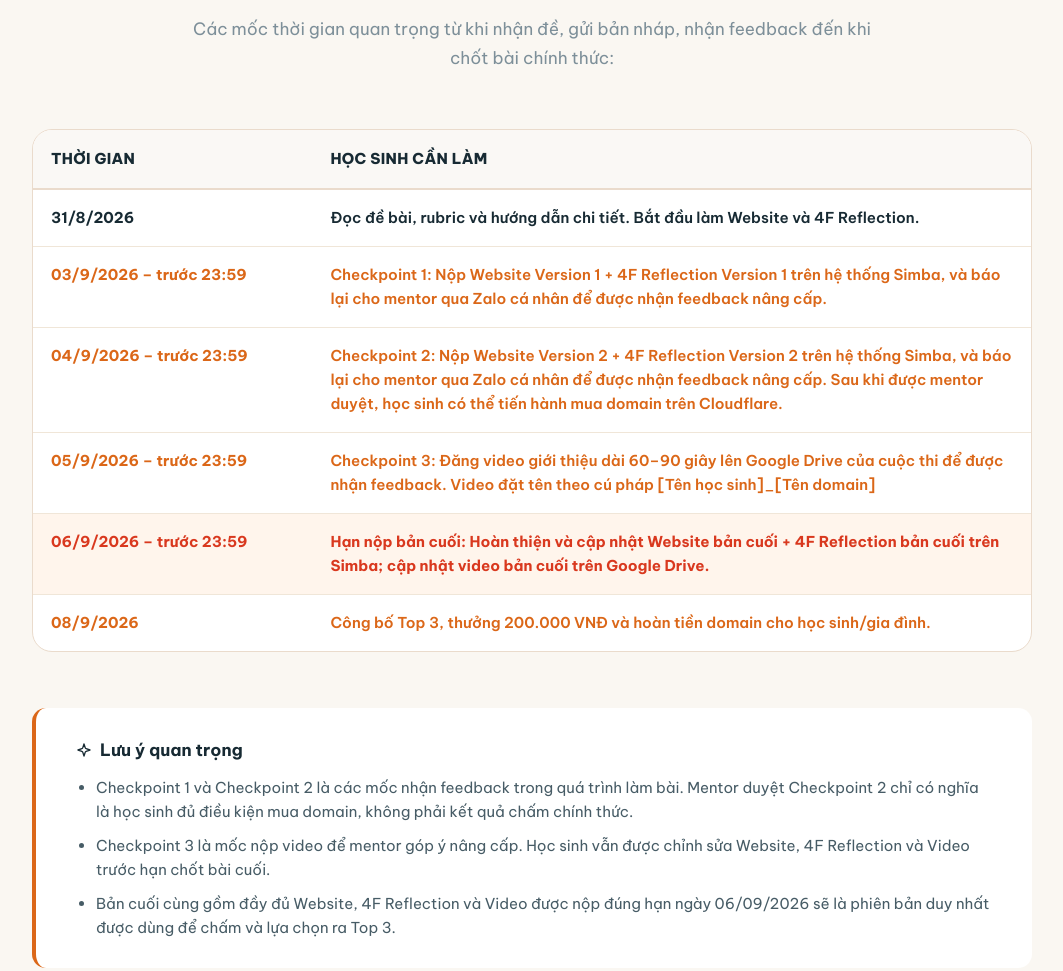
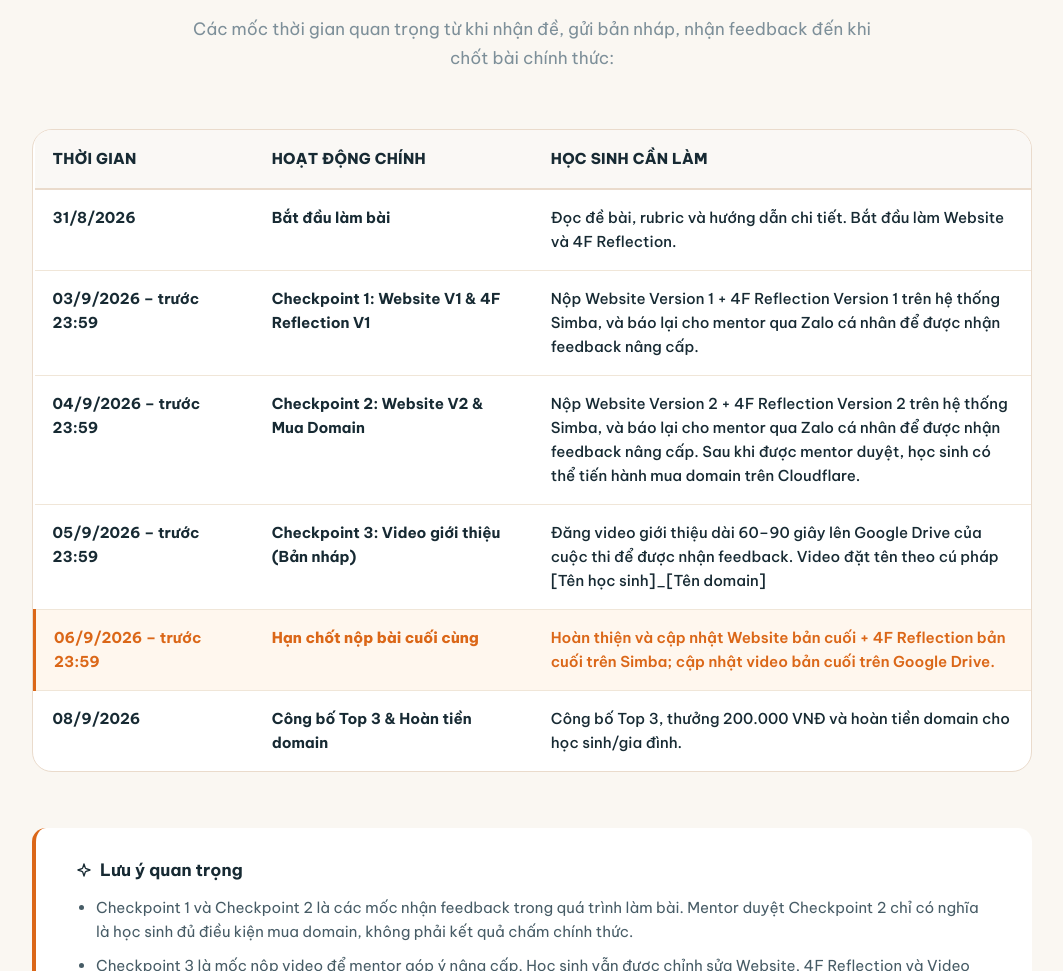
Before and after one commit to hongdang023/Simba-Challenge-, a website built with Vite: page website/index.html in a window 1280 px wide. Shown: the part 4200-5171 px from the top of the page, without its empty margins (108-1171 px from the left). Built offline with nearby package versions, Linux system fonts and the light colour scheme.

Commit message:
Update competition timeline to 3 columns: Thời gian, Hoạt động chính, Học sinh cần làm with dark text and orange deadline row

```diff
--- a/website/src/components/timeline.js
+++ b/website/src/components/timeline.js
@@ -2,7 +2,7 @@ import { t, getLang } from "../i18n.js";
 import { TIMELINE_DATA } from "../timeline-data.js";
 
 /**
- * Timeline component — Lịch trình cuộc thi chi tiết (2 cột: Thời gian | Học sinh cần làm) & Lưu ý quan trọng
+ * Timeline component — Lịch trình cuộc thi (3 cột: Thời gian | Hoạt động chính | Học sinh cần làm) & Lưu ý quan trọng
  */
 export function renderTimeline() {
   const section = document.createElement("section");
@@ -21,26 +21,30 @@ export function renderTimeline() {
         ${t("timeline.subheading")}
       </p>
 
-      <!-- Desktop & Tablet Table View -->
+      <!-- 3-Column Table View -->
       <div class="timeline-table-wrapper">
         <table class="timeline-table">
           <thead>
             <tr>
-              <th style="width: 28%;" data-i18n="timeline.thTime">${t("timeline.thTime")}</th>
-              <th style="width: 72%;" data-i18n="timeline.thStudentAction">${t("timeline.thStudentAction")}</th>
+              <th style="width: 22%;" data-i18n="timeline.thTime">${t("timeline.thTime")}</th>
+              <th style="width: 28%;" data-i18n="timeline.thActivity">${t("timeline.thActivity")}</th>
+              <th style="width: 50%;" data-i18n="timeline.thStudentAction">${t("timeline.thStudentAction")}</th>
             </tr>
           </thead>
           <tbody>
             ${TIMELINE_DATA.map(row => {
               const data = row[currentLang] || row.vi;
-              const rowClass = row.isDeadline ? "timeline-row--deadline" : row.isHighlight ? "timeline-row--highlight" : "";
+              const rowClass = row.isDeadline ? "timeline-row--deadline" : "";
               return `
                 <tr class="${rowClass}">
                   <td class="timeline-cell-time">
                     <strong>${data.time}</strong>
                   </td>
                   <td class="timeline-cell-activity">
-                    <span>${data.activity}</span>
+                    <span class="timeline-activity-text">${data.activity}</span>
+                  </td>
+                  <td class="timeline-cell-action">
+                    <span class="timeline-action-text">${data.action}</span>
                   </td>
                 </tr>
               `;
--- a/website/src/i18n.js
+++ b/website/src/i18n.js
@@ -130,10 +130,8 @@ const translations = {
     'timeline.heading': 'Lịch trình cuộc thi',
     'timeline.subheading': 'Các mốc thời gian quan trọng từ khi nhận đề, gửi bản nháp, nhận feedback đến khi chốt bài chính thức:',
     'timeline.thTime': 'Thời gian',
+    'timeline.thActivity': 'Hoạt động chính',
     'timeline.thStudentAction': 'Học sinh cần làm',
-    'timeline.thActivity': 'Học sinh cần làm',
-    'timeline.thChannel': 'Kênh nộp',
-    'timeline.thPurpose': 'Mục đích và quy định',
     'timeline.noteTitle': 'Lưu ý quan trọng',
     'timeline.note1': 'Checkpoint 1 và Checkpoint 2 là các mốc nhận feedback trong quá trình làm bài. Mentor duyệt Checkpoint 2 chỉ có nghĩa là học sinh đủ điều kiện mua domain, không phải kết quả chấm chính thức.',
     'timeline.note2': 'Checkpoint 3 là mốc nộp video để mentor góp ý nâng cấp. Học sinh vẫn được chỉnh sửa Website, 4F Reflection và Video trước hạn chốt bài cuối.',
@@ -339,10 +337,8 @@ const translations = {
     'timeline.heading': 'Competition Timeline',
     'timeline.subheading': 'Important milestones from project kickoff, draft checkpoints, feedback rounds to final submission:',
     'timeline.thTime': 'Time',
+    'timeline.thActivity': 'Main Activity',
     'timeline.thStudentAction': 'What Students Need To Do',
-    'timeline.thActivity': 'What Students Need To Do',
-    'timeline.thChannel': 'Channel',
-    'timeline.thPurpose': 'Purpose & Guidelines',
     'timeline.noteTitle': 'Important Notes',
     'timeline.note1': 'Checkpoint 1 and Checkpoint 2 are feedback milestones during the project. Mentor approval at Checkpoint 2 only means the student is eligible to purchase the domain, not the final evaluation.',
     'timeline.note2': 'Checkpoint 3 is for mentors to provide feedback and upgrade suggestions for the draft video. Students can still refine their Website, 4F Reflection, and Video before the final deadline.',
--- a/website/src/styles/sections.css
+++ b/website/src/styles/sections.css
@@ -788,41 +788,38 @@
   display: block;
 }
 
-.timeline-cell-activity span {
-  font-weight: 600;
+.timeline-activity-text {
+  font-weight: 700;
   color: var(--color-midnight-blue);
+  font-size: var(--font-size-sm);
+  display: block;
 }
 
-.timeline-row--highlight .timeline-cell-time strong {
+.timeline-action-text {
+  font-weight: 500;
+  color: var(--color-midnight-blue);
+  font-size: var(--font-size-sm);
+  line-height: 1.6;
+  display: block;
+}
+
+.timeline-row--deadline {
+  background: #FFF7EE !important;
+  border-left: 3px solid var(--color-sunset-orange);
+}
+
+.timeline-row--deadline .timeline-cell-time strong {
   color: var(--color-sunset-orange);
 }
 
-.timeline-row--highlight .timeline-cell-activity span {
+.timeline-row--deadline .timeline-activity-text {
   color: var(--color-sunset-orange);
+  font-weight: 800;
 }
 
-.timeline-row--deadline {
-  background: #FFF5EC !important;
-}
-
-.timeline-row--deadline .timeline-cell-time strong {
-  color: #D9381E;
-}
-
-.timeline-row--deadline .timeline-cell-activity span {
-  color: #D9381E;
-  font-weight: 700;
-}
-
-.timeline-channel-tag {
-  display: inline-block;
-  padding: 4px 10px;
-  background: rgba(219, 103, 24, 0.08);
+.timeline-row--deadline .timeline-action-text {
   color: var(--color-sunset-orange);
-  border-radius: var(--radius-sm);
-  font-size: var(--font-size-xs);
-  font-weight: 700;
-  white-space: nowrap;
+  font-weight: 600;
 }
 
 /* Timeline Notes Box */
--- a/website/src/timeline-data.js
+++ b/website/src/timeline-data.js
@@ -1,69 +1,80 @@
 export const TIMELINE_DATA = [
   {
-    isHighlight: false,
+    isDeadline: false,
     vi: {
       time: "31/8/2026",
-      activity: "Đọc đề bài, rubric và hướng dẫn chi tiết. Bắt đầu làm Website và 4F Reflection."
+      activity: "Bắt đầu làm bài",
+      action: "Đọc đề bài, rubric và hướng dẫn chi tiết. Bắt đầu làm Website và 4F Reflection."
     },
     en: {
       time: "31/8/2026",
-      activity: "Read challenge description, rubrics, and detailed instructions. Start working on Website and 4F Reflection."
+      activity: "Project Kickoff",
+      action: "Read challenge description, rubrics, and detailed instructions. Start working on Website and 4F Reflection."
     }
   },
   {
-    isHighlight: true,
+    isDeadline: false,
     vi: {
       time: "03/9/2026 – trước 23:59",
-      activity: "Checkpoint 1: Nộp Website Version 1 + 4F Reflection Version 1 trên hệ thống Simba, và báo lại cho mentor qua Zalo cá nhân để được nhận feedback nâng cấp."
+      activity: "Checkpoint 1: Website V1 & 4F Reflection V1",
+      action: "Nộp Website Version 1 + 4F Reflection Version 1 trên hệ thống Simba, và báo lại cho mentor qua Zalo cá nhân để được nhận feedback nâng cấp."
     },
     en: {
       time: "03/9/2026 – before 23:59",
-      activity: "Checkpoint 1: Submit Website Version 1 + 4F Reflection Version 1 on Simba, and notify mentor via direct Zalo to receive improvement feedback."
+      activity: "Checkpoint 1: Website V1 & 4F Reflection V1",
+      action: "Submit Website Version 1 + 4F Reflection Version 1 on Simba, and notify mentor via direct Zalo to receive improvement feedback."
     }
   },
   {
-    isHighlight: true,
+    isDeadline: false,
     vi: {
       time: "04/9/2026 – trước 23:59",
-      activity: "Checkpoint 2: Nộp Website Version 2 + 4F Reflection Version 2 trên hệ thống Simba, và báo lại cho mentor qua Zalo cá nhân để được nhận feedback nâng cấp. Sau khi được mentor duyệt, học sinh có thể tiến hành mua domain trên Cloudflare."
+      activity: "Checkpoint 2: Website V2 & Mua Domain",
+      action: "Nộp Website Version 2 + 4F Reflection Version 2 trên hệ thống Simba, và báo lại cho mentor qua Zalo cá nhân để được nhận feedback nâng cấp. Sau khi được mentor duyệt, học sinh có thể tiến hành mua domain trên Cloudflare."
     },
     en: {
       time: "04/9/2026 – before 23:59",
-      activity: "Checkpoint 2: Submit Website Version 2 + 4F Reflection Version 2 on Simba, and notify mentor via direct Zalo to receive improvement feedback. Once approved by mentor, students can proceed to purchase domain on Cloudflare."
+      activity: "Checkpoint 2: Website V2 & Domain Purchase",
+      action: "Submit Website Version 2 + 4F Reflection Version 2 on Simba, and notify mentor via direct Zalo to receive improvement feedback. Once approved by mentor, students can proceed to purchase domain on Cloudflare."
     }
   },
   {
-    isHighlight: true,
+    isDeadline: false,
     vi: {
       time: "05/9/2026 – trước 23:59",
-      activity: "Checkpoint 3: Đăng video giới thiệu dài 60–90 giây lên Google Drive của cuộc thi để được nhận feedback. Video đặt tên theo cú pháp [Tên học sinh]_[Tên domain]"
+      activity: "Checkpoint 3: Video giới thiệu (Bản nháp)",
+      action: "Đăng video giới thiệu dài 60–90 giây lên Google Drive của cuộc thi để được nhận feedback. Video đặt tên theo cú pháp [Tên học sinh]_[Tên domain]"
     },
     en: {
       time: "05/9/2026 – before 23:59",
-      activity: "Checkpoint 3: Upload a 60–90s introduction video to the competition Google Drive to receive feedback. File naming format: [Student Name]_[Domain Name]"
+      activity: "Checkpoint 3: Introduction Video (Draft)",
+      action: "Upload a 60–90s introduction video to the competition Google Drive to receive feedback. File naming format: [Student Name]_[Domain Name]"
     }
   },
   {
-    isHighlight: true,
     isDeadline: true,
     vi: {
       time: "06/9/2026 – trước 23:59",
-      activity: "Hạn nộp bản cuối: Hoàn thiện và cập nhật Website bản cuối + 4F Reflection bản cuối trên Simba; cập nhật video bản cuối trên Google Drive."
+      activity: "Hạn chốt nộp bài cuối cùng",
+      action: "Hoàn thiện và cập nhật Website bản cuối + 4F Reflection bản cuối trên Simba; cập nhật video bản cuối trên Google Drive."
     },
     en: {
       time: "06/9/2026 – before 23:59",
-      activity: "Final Deadline: Finalize and update final Website + final 4F Reflection on Simba; update final video on Google Drive."
+      activity: "Final Submission Deadline",
+      action: "Finalize and update final Website + final 4F Reflection on Simba; update final video on Google Drive."
     }
   },
   {
-    isHighlight: true,
+    isDeadline: false,
     vi: {
       time: "08/9/2026",
-      activity: "Công bố Top 3, thưởng 200.000 VNĐ và hoàn tiền domain cho học sinh/gia đình."
+      activity: "Công bố Top 3 & Hoàn tiền domain",
+      action: "Công bố Top 3, thưởng 200.000 VNĐ và hoàn tiền domain cho học sinh/gia đình."
     },
     en: {
       time: "08/9/2026",
-      activity: "Announce Top 3, award 200,000 VND cash prize and reimburse domain cost to students/families."
+      activity: "Top 3 Announcement & Reimbursement",
+      action: "Announce Top 3, award 200,000 VND cash prize and reimburse domain cost to students/families."
     }
   }
 ];
```
